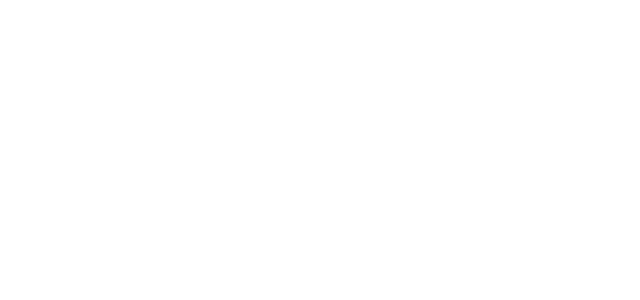
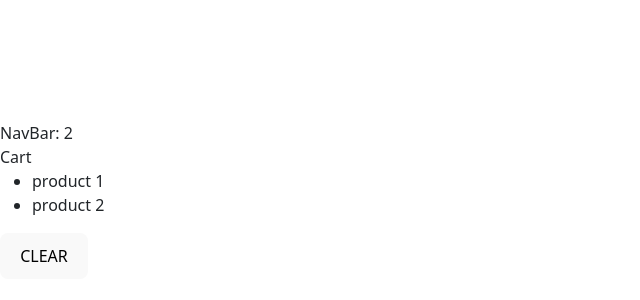
Before and after one commit to meekbronsen/react-app, a React (Vite) app: page / in a window 1280 px wide. Shown: the part 200-500 px from the top of the page, without its empty margins (0-640 px from the left). Built offline with nearby package versions, Linux system fonts and the light colour scheme; the HTML template or start-up script is replaced by a standard one.

Commit message:
sharing state between components.
passing the number of items in the cart from cart-component to NavBar.

```diff
--- a/src/App.tsx
+++ b/src/App.tsx
@@ -1,22 +1,17 @@
-// When our button is clicked, we want to mark Bug as fixed
-
-import {useState} from 'react'
+import { useState } from "react";
+import NavBar from "./components/NavBar";
+import Cart from "./components/Cart";
 
 function App() {
-  const [bugs, setBugs] = useState([
-    {id:1, title: 'Bug 1', fixed: false},
-    {id:2, title: 'Bug 2', fixed: false}
+  const [ cartItems, setCartItems] = useState(['product 1','product 2']);
 
-  ]);
+  return (
 
-  const hander = () => {
-      setBugs( bugs.map((bug) => bug.id === 1 ? {...bug, fixed: true} : bug ))
-  }
-  return (
     <div>
+      <NavBar cartItemsCount={cartItems.length}></NavBar>
+      <Cart cartItems={cartItems} onClear={() => setCartItems([])}></Cart>
     </div>
   );
 }
 
-// prefer a flat structure to a nested one.
 export default App;
--- /dev/null
+++ b/src/components/Cart.tsx
@@ -0,0 +1,21 @@
+import React from 'react'
+import 'bootstrap'
+
+interface Props{
+    cartItems: string[]
+    onClear: () => void
+}
+
+const Cart = ({cartItems, onClear} : Props ) => {
+  return (
+    <>
+    <div>Cart</div>
+    <ul>
+        {cartItems.map(item => <li key= {item}> {item}</li>)}
+    </ul>
+    <button onClick={onClear}> CLEAR </button>
+    </>
+  )
+}
+
+export default Cart
--- /dev/null
+++ b/src/components/NavBar.tsx
@@ -0,0 +1,12 @@
+
+interface Props {
+    cartItemsCount:  number;
+
+}
+const NavBar = ({cartItemsCount}: Props) => {
+  return (
+    <div>NavBar: { cartItemsCount }</div>
+  )
+}
+
+export default NavBar
```
